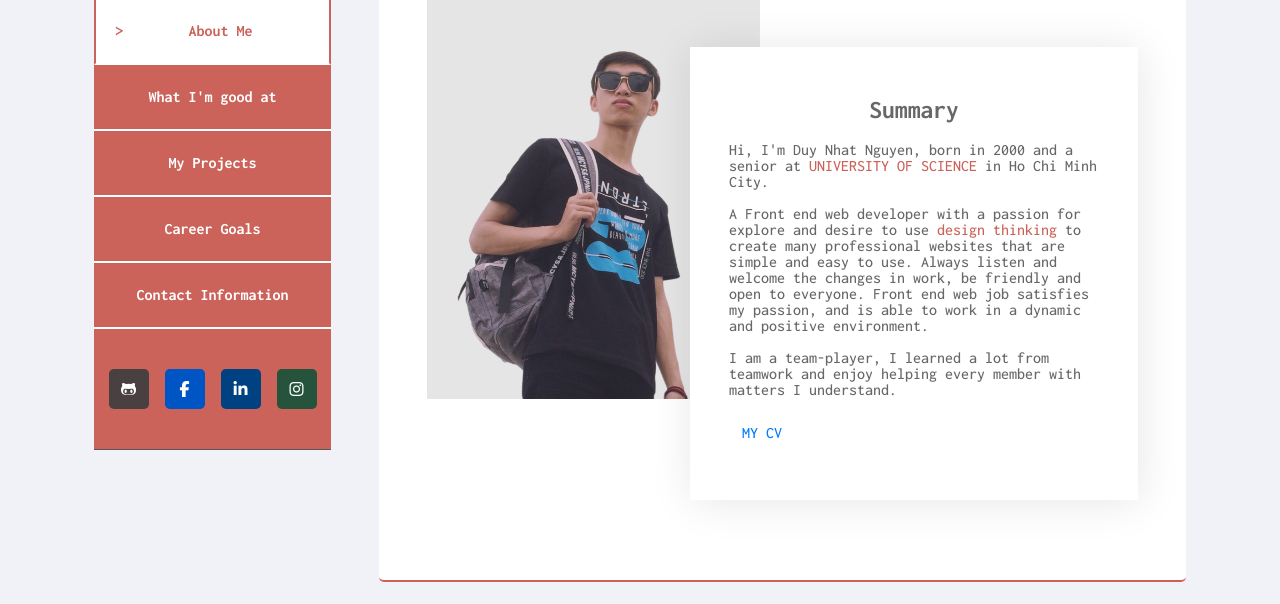
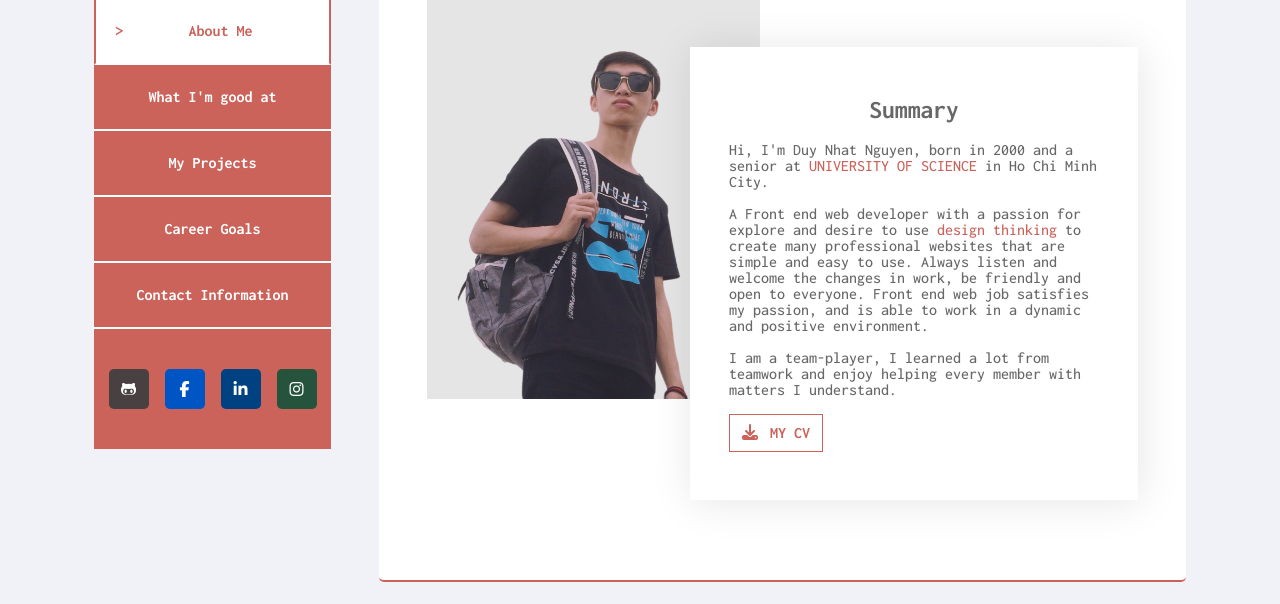
Before and after one commit to duynhat369/portfolio, a PHP site: page / in a window 1280 px wide. Shown: the part 273-877 px from the top of the page. Run offline with PHP 8.4, Linux system fonts and the light colour scheme; style sheets or scripts are compiled from the project's sources; some libraries are stand-ins or nearby versions.

Commit message:
use @extend for style classes

```diff
--- a/views/scss/_about.scss
+++ b/views/scss/_about.scss
@@ -1,7 +1,7 @@
 //Start about css
 .about {
   &-heading-des {
-    &::before{
+    &::before {
       content: "";
     }
   }
@@ -26,15 +26,43 @@
       width: 63%;
       top: 3rem;
       background: $white-color;
-      &-text__des {
-        .textColor {
-          color: $primary-color;
-        }
-      }
 
       &-text {
         &__button {
           width: 100%;
+          .outline-btn {
+            @extend %outline-btn;
+            padding-left: 40px;
+            position: relative;
+            &::before {
+              content: "\f019";
+              position: absolute;
+              top: 5px;
+              left: 12px;
+              font-family: FontAwesome;
+              transition: all 0.5s ease;
+            }
+            &::after {
+              content: "\f019";
+              position: absolute;
+              top: -6px;
+              left: 12px;
+              font-family: FontAwesome;
+              transition: all 0.5s ease;
+              opacity: 0;
+            }
+            &:hover {
+              &::before {
+                top: 15px;
+                opacity: 0;
+              }
+              &::after {
+                top: 5px;
+                display: block;
+                opacity: 1;
+              }
+            }
+          }
         }
       }
     }
--- /dev/null
+++ b/views/scss/_extend.scss
@@ -0,0 +1,76 @@
+%outline-btn {
+  background-color: $white-color;
+  color: $primary-color;
+  font-weight: 700;
+  border-radius: 0;
+  transition: 0.5s ease;
+  border: 1px solid $primary-color;
+}
+
+%border-title {
+  border-bottom: 1px solid $primary-color;
+  content: "";
+  position: absolute;
+  width: 50%;
+  height: 0;
+  bottom: 0;
+  left: 0;
+  transform: translate(50%, 50%);
+}
+
+%sections-style {
+  background-color: $white-color;
+  border-bottom: 2px solid $primary-color;
+  border-radius: 5px;
+}
+
+%text-color-light {
+  color: $text-light-color;
+}
+%text-color-black {
+  color: $text-black-color;
+}
+%text-color-white {
+  color: $white-color;
+}
+
+%text-color-primary {
+  color: $primary-color;
+}
+
+%text-border-primary {
+  display: inline-block;
+  background-color: $primary-color;
+  color: $white-color;
+  box-shadow: -2px 4px 4px $text-light-color;
+}
+
+//start class behind class (override attributes)
+%text-shadow {
+  text-shadow: -2px 4px 4px $text-light-color;
+}
+
+%column-padding0 {
+  padding: 0;
+}
+
+%column-pl0 {
+  padding-left: 0;
+}
+
+%column-pr0 {
+  padding-right: 0;
+}
+
+%pos-relative {
+  position: relative;
+}
+
+%pos-absolute {
+  position: absolute;
+}
+
+%bold-text {
+  font-weight: 700;
+}
+//End class behind class (override attributes)
--- /dev/null
+++ b/views/scss/_mixins.scss
@@ -0,0 +1,12 @@
+@mixin flex(
+  $flow: column,
+  $align: flex-start,
+  $justify: flex-start,
+  $wrap: nowrap
+) {
+  display: flex;
+  flex-flow: $flow;
+  align-items: $align;
+  justify-content: $justify;
+  flex-wrap: $wrap;
+}
--- a/views/scss/_nav.scss
+++ b/views/scss/_nav.scss
@@ -86,7 +86,6 @@
 
   &-link {
     width: 100%;
-    border-bottom: 1px solid $text-black-color;
     &-social {
       @include flex(row, center, center, nowrap);
       li {
@@ -119,12 +118,5 @@
       }
     }
   }
-  &-copyright {
-    width: 100%;
-    .since {
-      width: 100%;
-      @include flex(row, center, center, nowrap);
-    }
-  }
 }
 //end navigator css
--- a/views/scss/_variables.scss
+++ b/views/scss/_variables.scss
@@ -1,8 +1,8 @@
 $primary-color: rgb(204, 99, 91);
-$primary-opacity: rgb(204, 99, 91, .2);
+$primary-opacity: rgb(204, 99, 91, 0.2);
 $white-color: rgb(255, 255, 255);
 $background-color: rgb(241, 242, 247);
-$shadow-color: rgba(0, 0, 0, .1);
+$shadow-color: rgba(0, 0, 0, 0.1);
 $text-light-color: rgb(104, 104, 104);
 $text-black-color: rgb(88, 88, 88);
 $facebook: rgb(0, 85, 197);
@@ -10,19 +10,6 @@ $linked: rgb(0, 65, 130);
 $github: rgb(73, 65, 65);
 $instagram: rgb(38, 83, 60);
 $technicalSkills: rgb(224, 199, 139);
-$technicalSkills-opacity: rgb(224, 199, 139, .2);
+$technicalSkills-opacity: rgb(224, 199, 139, 0.2);
 $softSKills: rgb(174, 199, 133);
-$softSKills-opacity: rgb(174, 199, 133, .2);
-
-@mixin flex(
-  $flow: column,
-  $align: flex-start,
-  $justify: flex-start,
-  $wrap: nowrap
-) {
-  display: flex;
-  flex-flow: $flow;
-  align-items: $align;
-  justify-content: $justify;
-  flex-wrap: $wrap;
-}
+$softSKills-opacity: rgb(174, 199, 133, 0.2);
--- a/views/scss/style.scss
+++ b/views/scss/style.scss
@@ -1,6 +1,8 @@
 @import "variables";
+@import "mixins";
+@import "extend";
+@import "reset";
 @import "page";
-@import "reset";
 @import "nav";
 @import "about";
 @import "skills";
```
Also changed, not shown: views/scss/_reset.scss (+39 -61 lines).
